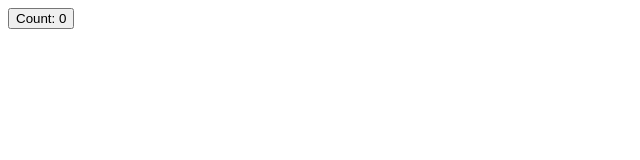
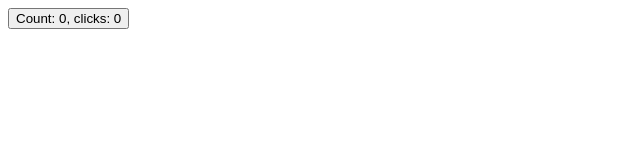
Before and after one commit to rakleed/mobx-spy-console-sanitizer-crash-repro, a React (Vite) app: page / in a window 1280 px wide. Shown: the top 160 px of the page, without its empty margins (0-640 px from the left). Built offline with nearby package versions, Linux system fonts and the light colour scheme.

Commit message:
Inject MobX into hook reproducer

```diff
--- a/src/main.tsx
+++ b/src/main.tsx
@@ -1,9 +1,21 @@
-import { makeAutoObservable } from "mobx";
-import { observer } from "mobx-react-lite";
-import { createRoot } from "react-dom/client";
+import './mobx-spy-console-hook-repro';
+
+import * as mobx from 'mobx';
+import { makeAutoObservable } from 'mobx';
+import { observer } from 'mobx-react-lite';
+import { createRoot } from 'react-dom/client';
+
+window.__MOBX_DEVTOOLS_GLOBAL_HOOK__?.injectMobx(mobx);
 
 class CounterStore {
   count = 0;
+
+  user = {
+    name: 'Pavel',
+    stats: {
+      clicks: 0,
+    },
+  };
 
   constructor() {
     makeAutoObservable(this);
@@ -11,6 +23,7 @@ class CounterStore {
 
   increment() {
     this.count += 1;
+    this.user.stats.clicks += 1;
   }
 }
 
@@ -18,8 +31,8 @@ const store = new CounterStore();
 
 const App = observer(() => (
   <button onClick={() => store.increment()}>
-    Count: {store.count}
+    Count: {store.count}, clicks: {store.user.stats.clicks}
   </button>
 ));
 
-createRoot(document.getElementById("root")!).render(<App />);
+createRoot(document.getElementById('root')!).render(<App />);
```
